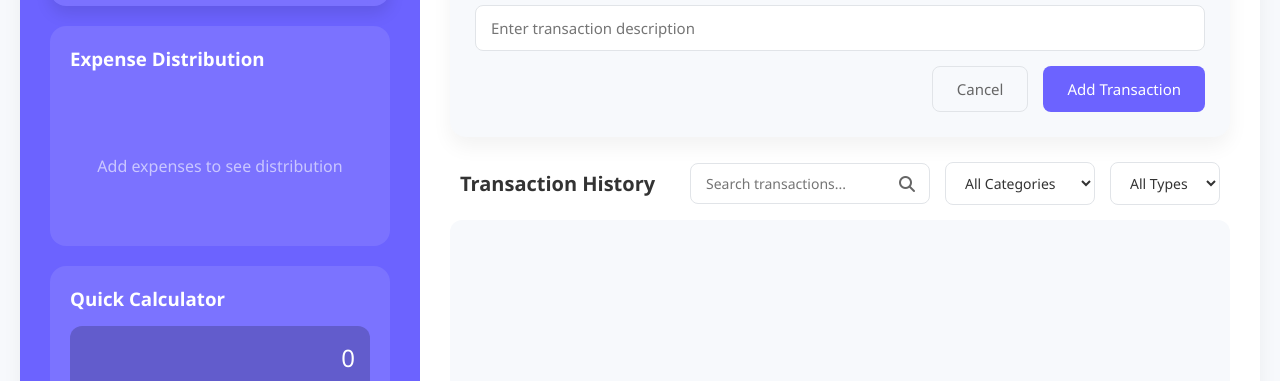
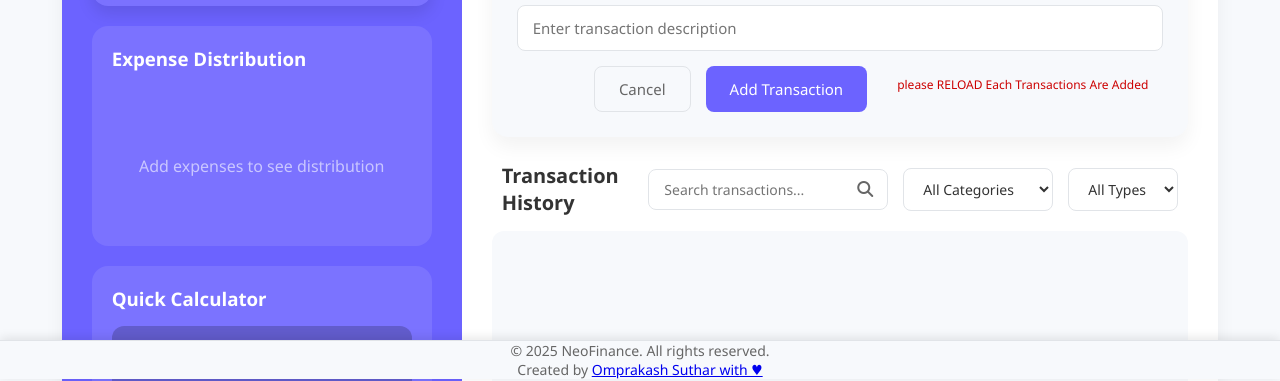
Before and after one commit to OPBSUTHAR/Expense-Tracker, a plain HTML site: page index.html in a window 1280 px wide. Shown: the part 421-802 px from the top of the page. Drawn offline with nearby package versions, Linux system fonts and the light colour scheme.

Commit message:
updated html and css and added readme file

```diff
--- a/index.html
+++ b/index.html
@@ -9,6 +9,8 @@
     <link rel="stylesheet" href="https://cdnjs.cloudflare.com/ajax/libs/animate.css/4.1.1/animate.min.css">
 </head>
 <body>
+    <!-- Main Container -->
+     <main>
     <div class="container">
         <!-- Left Panel -->
         <div class="panel left-panel">
@@ -268,6 +270,7 @@
                     <div class="form-actions">
                         <button type="button" id="cancelTransaction" class="btn btn-cancel">Cancel</button>
                         <button type="submit" class="btn btn-add">Add Transaction</button>
+                        <p class="reload-message"><h6 class="reload-message">please RELOAD Each Transactions Are Added</h6></p>
                     </div>
                 </form>
             </div>
@@ -382,6 +385,16 @@
             </form>
         </div>
     </div>
+    </main>
+
+    <section class="footer-section">
+    <footer class="footer">
+        <div class="footer-content">
+            <p>&copy; 2025 NeoFinance. All rights reserved.</p>
+            <p>Created by <a href="https://github.com/OPBSUTHAR" target="_blank">Omprakash Suthar with &hearts;</a></p>
+        </div>
+    </footer>
+    </section>
 
     <script src="https://cdnjs.cloudflare.com/ajax/libs/Chart.js/3.9.1/chart.min.js"></script>
     <script src="script.js"></script>
--- a/styles.css
+++ b/styles.css
@@ -867,3 +867,60 @@ select:focus {
         border: 1px solid #ddd;
     }
 }
+
+.footer-section {
+    background-color: var(--background-color);
+    border-top: 1px solid var(--border-color);
+    text-align: center;
+    bottom: 0%;
+    position: fixed;
+    width: 100%;
+    z-index: 1000;
+    transition: all 0.3s ease;
+    box-shadow: 0 -2px 10px rgba(0, 0, 0, 0.1);
+    color: var(--text-secondary);
+    font-size: 14px;
+    font-weight: 400;
+    display: flex;
+    flex-direction: column;
+    align-items: center;
+}
+
+.reload-message {
+    margin-top: 10px;
+    font-size: 12px;
+    color: var(--text-secondary);
+    transition: all 0.3s ease;
+    margin-top: 10px;
+    font-family: 'Segoe UI', Tahoma, Geneva, Verdana, sans-serif;
+    color:#cc0000;
+    font-weight: 400;
+    animation:slideIn 0.5s ease-in-out;
+    animation: sliceOut 0.5s ease-in-out;
+    animation-duration: repeat;
+    animation-iteration-count: infinite;
+    animation-fill-mode: forwards;
+    animation-delay: 0.5s;
+}
+
+@keyframes slideIn {
+    from {
+        transform: translateY(20px);
+        opacity: 0;
+    }
+    to {
+        transform: translateY(0);
+        opacity: 1;
+    }
+}
+
+@keyframes sliceOut {
+    from {
+        transform: translateY(0);
+        opacity: 1;
+    }
+    to {
+        transform: translateY(-20px);
+        opacity: 0;
+    }
+}
```
